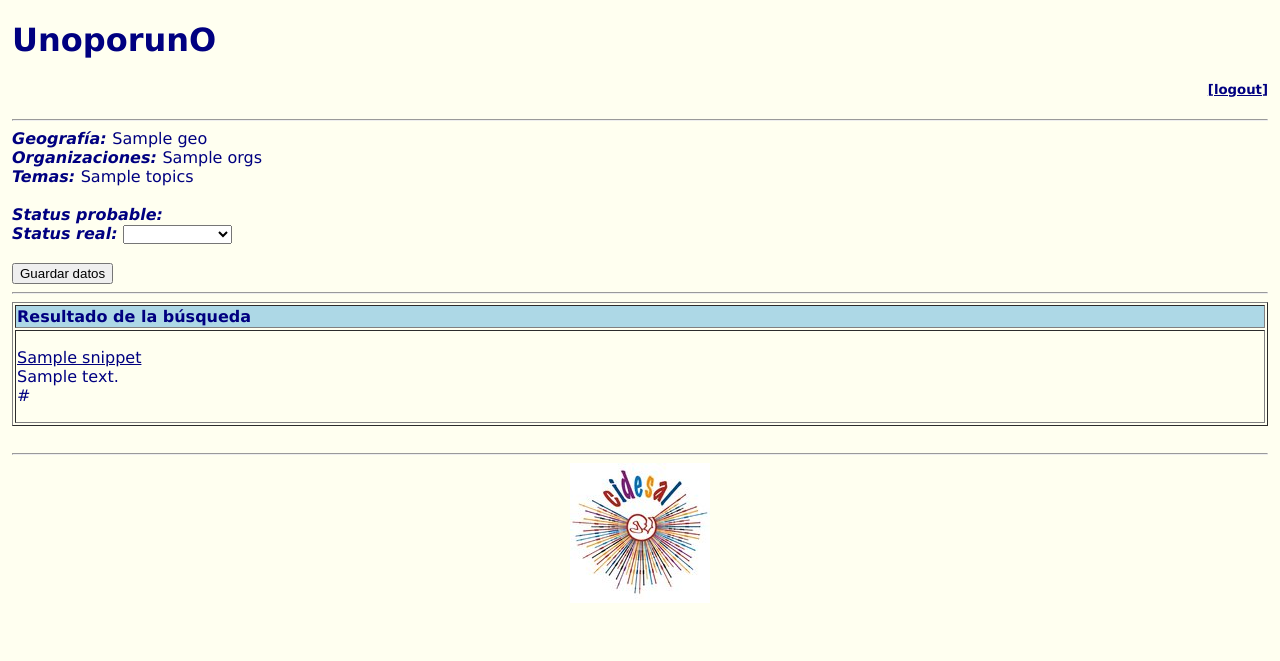
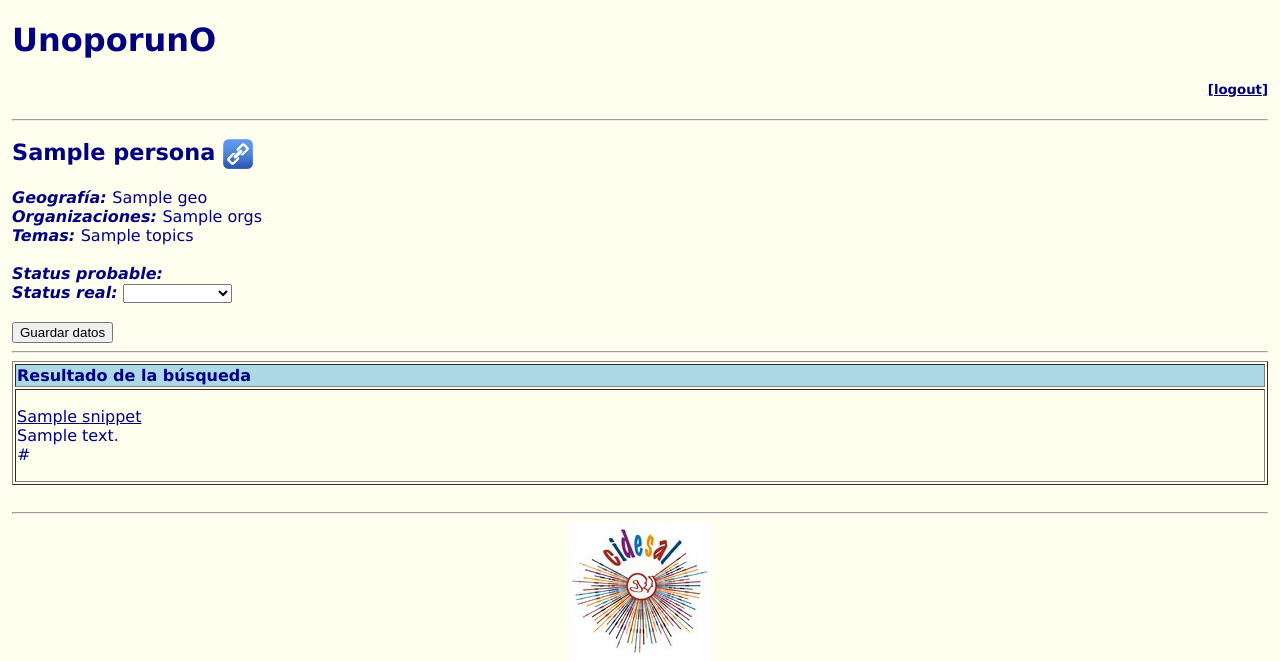
Before and after one commit to jorgegarciaflo/unoporuno, a Django app: template webapp/cidesal/templates/unoporuno/pipeline.html in a window 1280 px wide. Shown: the top 661 px of the page. Run offline with Django 3.2, Linux system fonts and the light colour scheme; the template is opened without the code that fills it: most values are stand-ins (such as "Sample title", 1, 10 or a date in 2020).

Commit message:
correction of pipeline.html and configuration

```diff
--- a/webapp/cidesal/templates/unoporuno/pipeline.html
+++ b/webapp/cidesal/templates/unoporuno/pipeline.html
@@ -1,5 +1,8 @@
 {% extends "unoporuno/header.html" %}
 {% block content %}
+<h2> {{ persona.name }} <a href="/unoporuno/busqueda/{{ busqueda_id  }}/persona/{{ persona.id }}/vinculos/" target="_blank">
+<img src="{{ STATIC_URL }}link.png" height="30" width="30" border="0" align="top"/>
+</a></h2>
 <b><i>Geografía: </i></b> {{ persona.geo }} <br/>
 <b><i>Organizaciones: </i></b> {{ persona.orgs }} <br/>
 <b><i>Temas: </i></b> {{ persona.topics }}<br/><br/>
```
